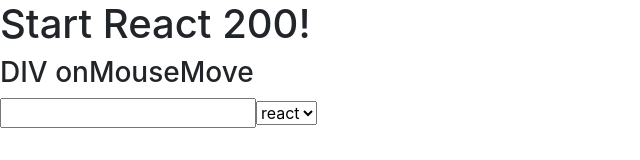
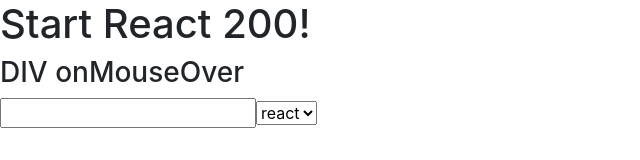
Before and after one commit to hws522/react-200, a React (Create React App) app in the folder client/: page / in a window 1280 px wide. Shown: the top 160 px of the page, without its empty margins (0-640 px from the left). Built offline with nearby package versions, Linux system fonts and the light colour scheme; the HTML template or start-up script is replaced by a standard one.

Commit message:
mouseover 이벤트 사용하기

```diff
--- a/client/src/App.js
+++ b/client/src/App.js
@@ -1,11 +1,11 @@
 import React from 'react';
-import ReactMouseMove from './R068_onMouseMove'
+import ReactMouseOver from './R069_onMouseOver'
 
 function App() {
   return (
     <div>
       <h1>Start React 200!</h1>
-      <ReactMouseMove/>
+      <ReactMouseOver/>
     </div>
   );
 }
--- /dev/null
+++ b/client/src/R069_onMouseOver.js
@@ -0,0 +1,24 @@
+import React, { Component } from 'react';
+
+class R069_onMouseOver extends Component {
+  MouseOver(tag) {
+    console.log('TAG : '+tag);
+  }
+
+  render() {
+    return (
+      <>
+        <div onMouseOver={e => this.MouseOver("div")}>
+          <h3>DIV onMouseOver</h3>
+        </div>
+        <input type="text" onMouseOver={e => this.MouseOver("input")}/>
+        <select onMouseOver={e => this.MouseOver("select")}>
+            <option value="react">react</option>
+            <option value="200">200</option>
+        </select>
+      </>
+    )
+  }
+}
+
+export default R069_onMouseOver;
```
Also changed, not shown: 1 other file (tests, documents, lock files or other folders).
